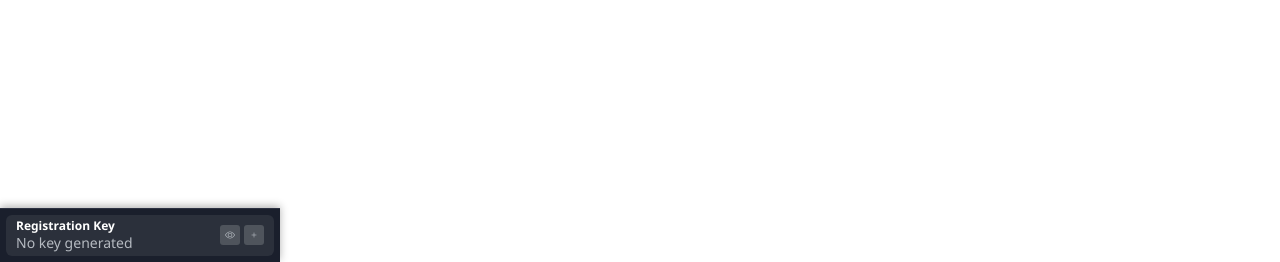
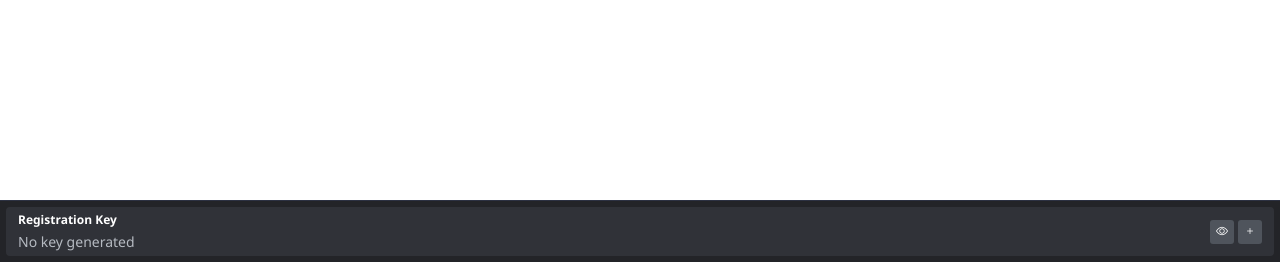
Before and after one commit to wildREA/FerieSystem, a PHP site: template app/Views/superuser/requests.php in a window 1280 px wide. Shown: the part 538-800 px from the top of the page. Run offline with PHP 8.4, Linux system fonts and the light colour scheme; the template is opened without the code that fills it, so the values that code supplies are empty.

Commit message:
Simplify styling

```diff
--- a/public/css/components/key_container.css
+++ b/public/css/components/key_container.css
@@ -1,153 +1,69 @@
-/* Discord-style Key Container Component */
+/* Simple Key Container Component */
 
 .key-container {
     position: fixed;
     bottom: 0;
     left: 0;
-    width: 280px; /* Same width as sidebar */
-    background-color: #1a1f2c;
+    width: 100%;
+    background-color: #232428;
     border-top: 1px solid #2c3142;
     padding: 6px;
     font-family: 'Segoe UI', Tahoma, Geneva, Verdana, sans-serif;
-    z-index: 10;
-    box-shadow: 0 -2px 8px rgba(0, 0, 0, 0.3);
-    cursor: pointer;
-    pointer-events: none;
+    z-index: 1000;
 }
 
 .key-display {
     display: flex;
     align-items: center;
     justify-content: space-between;
-    padding: 4px 10px;
-    border-radius: 6px;
-    background-color: rgba(79, 84, 92, 0.32);
-    transition: background-color 0.2s ease;
-    cursor: pointer;
-    pointer-events: none;
-}
-
-.key-code {
-
-}
-
-.key-code:hover {
-    /* Blur transition */
+    padding: 4px 12px;
+    background-color: rgba(79, 84, 92, 0.3);
+    border-radius: 4px;
 }
 
 .key-section {
     display: flex;
     align-items: center;
     flex: 1;
-    min-width: 0; /* Allow text truncation */
 }
 
 .key-info {
     flex: 1;
-    min-width: 0;
 }
 
 .key-label {
     font-size: 12px;
     font-weight: 600;
     color: #ffffff;
-    line-height: 1.2;
     margin-bottom: 2px;
-    white-space: nowrap;
-    overflow: hidden;
-    text-overflow: ellipsis;
 }
 
 .key-status {
     font-size: 14px;
     color: #b5bac1;
-    line-height: 1.2;
-    white-space: nowrap;
-    overflow: hidden;
-    text-overflow: ellipsis;
-}
-
-.key-status.has-key {
-    color: #3ba55c;
 }
 
 .key-controls {
     display: flex;
     gap: 4px;
-    margin-left: 8px;
 }
 
 .btn-key-control {
-    width: 20px;
-    height: 20px;
+    width: 24px;
+    height: 24px;
     background-color: #4f545c;
     border: none;
     border-radius: 3px;
-    color: #b5bac1;
+    color: #ffffff;
     cursor: pointer;
-    transition: all 0.2s ease;
-    font-size: 10px;
     display: flex;
     align-items: center;
     justify-content: center;
-    padding: 0;
+    font-size: 12px;
 }
 
 .btn-key-control:hover {
     background-color: #5865f2;
-    color: #ffffff;
-}
-
-/* Animation for key generation */
-.key-container.generating .key-avatar {
-    animation: spin 1s linear infinite;
-}
-
-.key-container.generating .key-status {
-    color: #faa61a;
-}
-
-@keyframes spin {
-    from { transform: rotate(0deg); }
-    to { transform: rotate(360deg); }
-}
-
-/* Toast notification styles */
-.toast {
-    position: fixed;
-    top: 20px;
-    right: 20px;
-    background-color: #2c2f33;
-    border: 1px solid #40444b;
-    border-radius: 6px;
-    padding: 12px 16px;
-    color: #ffffff;
-    font-family: 'Segoe UI', Tahoma, Geneva, Verdana, sans-serif;
-    font-size: 14px;
-    box-shadow: 0 4px 12px rgba(0, 0, 0, 0.4);
-    z-index: 10000;
-    opacity: 0;
-    transform: translateX(100%);
-    transition: all 0.3s ease;
-}
-
-.toast.show {
-    opacity: 1;
-    transform: translateX(0);
-}
-
-.toast-success {
-    border-left: 4px solid #3ba55c;
-}
-
-.toast-content {
-    display: flex;
-    align-items: center;
-    gap: 8px;
-}
-
-.toast-content i {
-    color: #3ba55c;
 }
 
 /* Responsive adjustments */
@@ -159,11 +75,5 @@
         left: auto;
         border-top: none;
         border-bottom: 1px solid #2c3142;
-        box-shadow: none;
-    }
-
-    .key-input {
-        position: static;
-        margin-top: 8px;
     }
 }
--- a/public/js/components/key_container.js
+++ b/public/js/components/key_container.js
@@ -15,14 +15,15 @@ class KeyContainer {
 
     init() {
         // Bind event listeners
-        // Later work after functions  <-- HERE
+        this.visibilityBtn.addEventListener('click', () => this.toggleVisibility());
+        this.generateBtn.addEventListener('click', () => this.toggleVisibility());
 
         // Initial state
         // Later work after basic event listeners  <-- HERE
     }
 
     toggleVisibility() {
-        if (!visible) {
+        if (!this.isVisible) {
             console.log("Visible (state: " + this.isVisible + ")");
             this.isVisible = true;
         } else {
```
